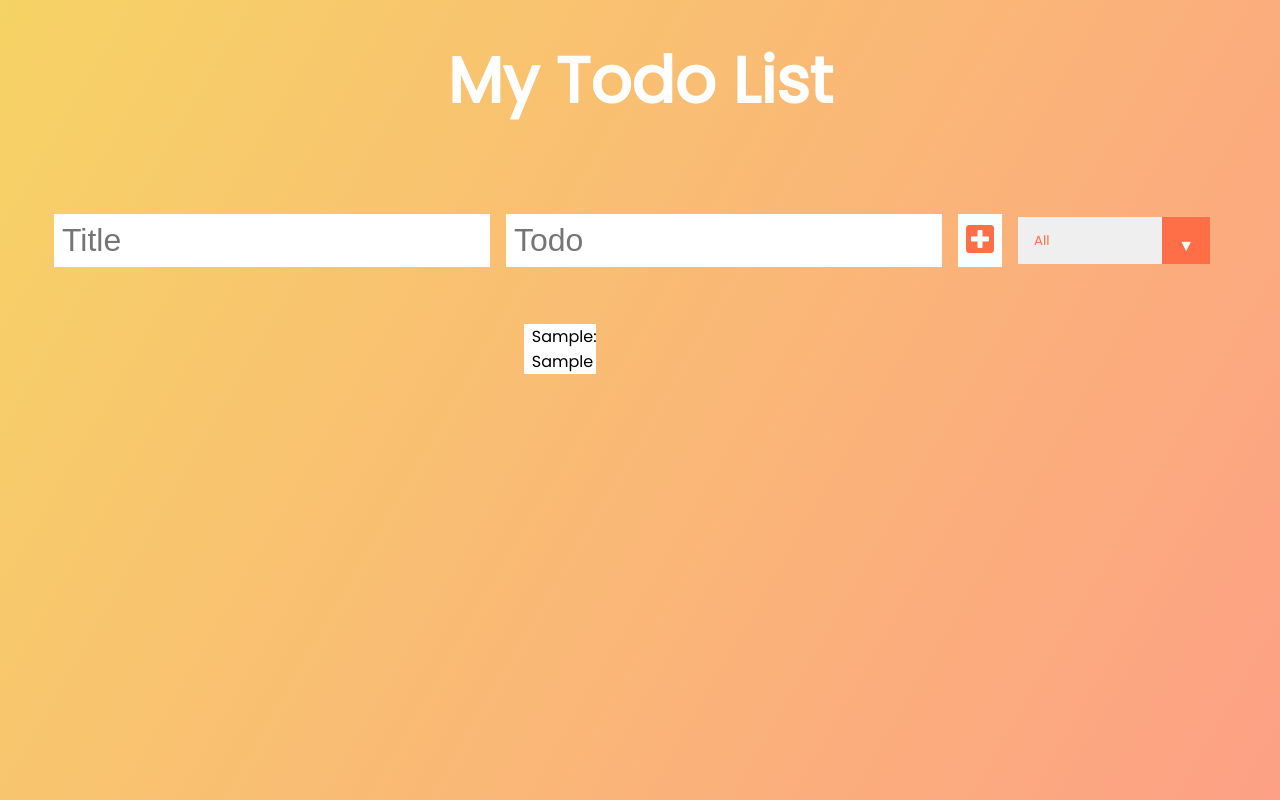
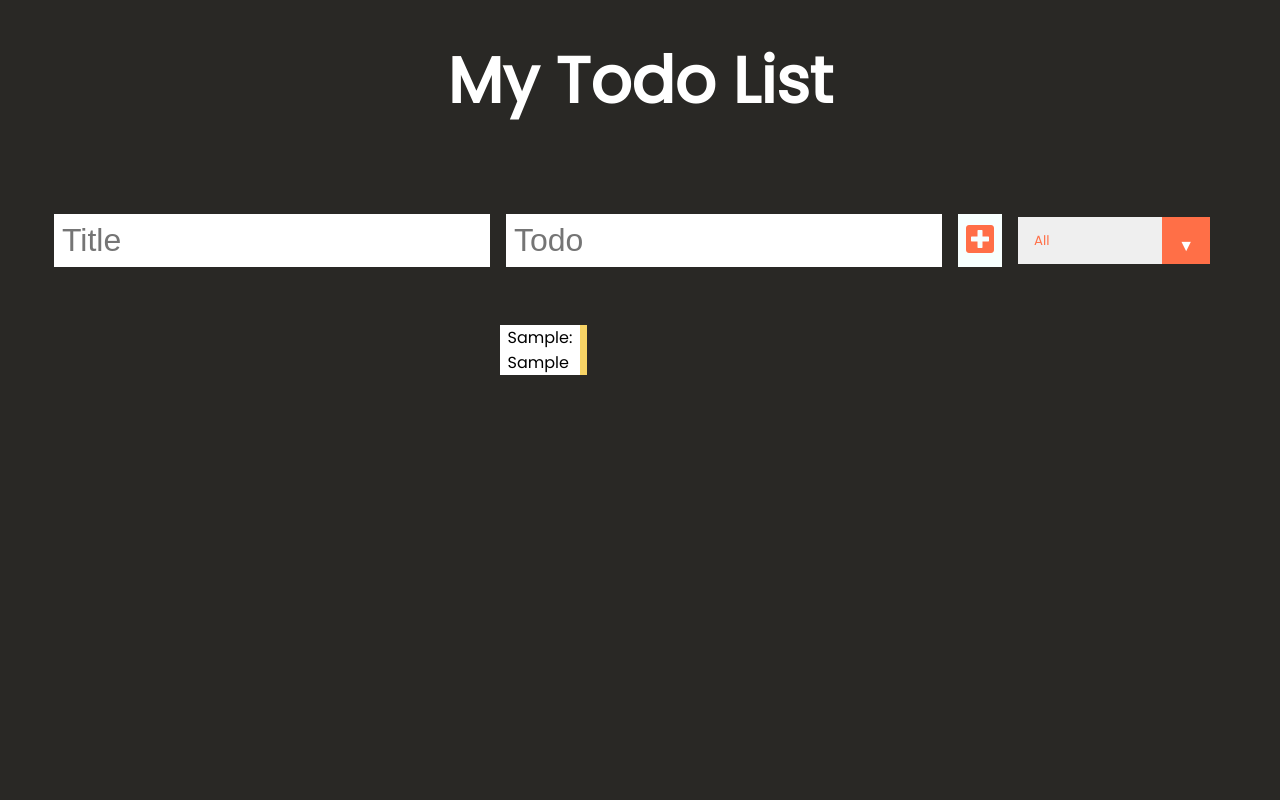
Before and after one commit to irehmanullah/To-Do-App, a React (Create React App) app: page / in a window 1280 px wide. Both pictures are taken after typing "Sample", "Sample" into the empty fields and a click on the button 980 px from the left and 240 px from the top of the page. Built offline with nearby package versions, Linux system fonts and the light colour scheme.

Commit message:
changes...

```diff
--- a/src/App.css
+++ b/src/App.css
@@ -4,7 +4,7 @@
   box-sizing: border-box;
 }
 body {
-  background-image: linear-gradient(120deg, #f6d365 0%, #fda085 100%);
+  background-image: linear-gradient(120deg, #292825 0%, #292825 100%);
   color: white;
   font-family: "Poppins", sans-serif;
   min-height: 100vh;
@@ -69,6 +69,7 @@ form button:hover {
 }
 
 .trash-btn,
+.edit-btn,
 .complete-btn {
   background: #ff6f47;
   color: white;
@@ -79,6 +80,9 @@ form button:hover {
 }
 .complete-btn {
   background: rgb(11, 212, 162);
+}
+.edit-btn {
+background: #f6d365;
 }
 .todo-item {
   padding: 0rem 0.5rem;
--- a/src/Components/Todo.js
+++ b/src/Components/Todo.js
@@ -20,7 +20,8 @@ const Todo = ({ text, todo, todos, setTodos, key, message, setInputText, setInpu
     }
     return (
         <div className="todo">
-            <li onClick={editTodo} className={`todo-item ${todo.completed ? "completed" : " "}`}>{text}{": "}{message}</li>
+            <li className={`todo-item ${todo.completed ? "completed" : " "}`}>{text}{": "}{message}</li>
+            <button onClick={editTodo} className="edit-btn"><i className="fas fa-edit"></i></button>
             <button onClick={completeHandler} className="complete-btn"><i className="fas fa-check"></i></button>
             <button onClick={deleteHandler} className="trash-btn"><i className="fas fa-trash"></i></button>
         </div>
```
